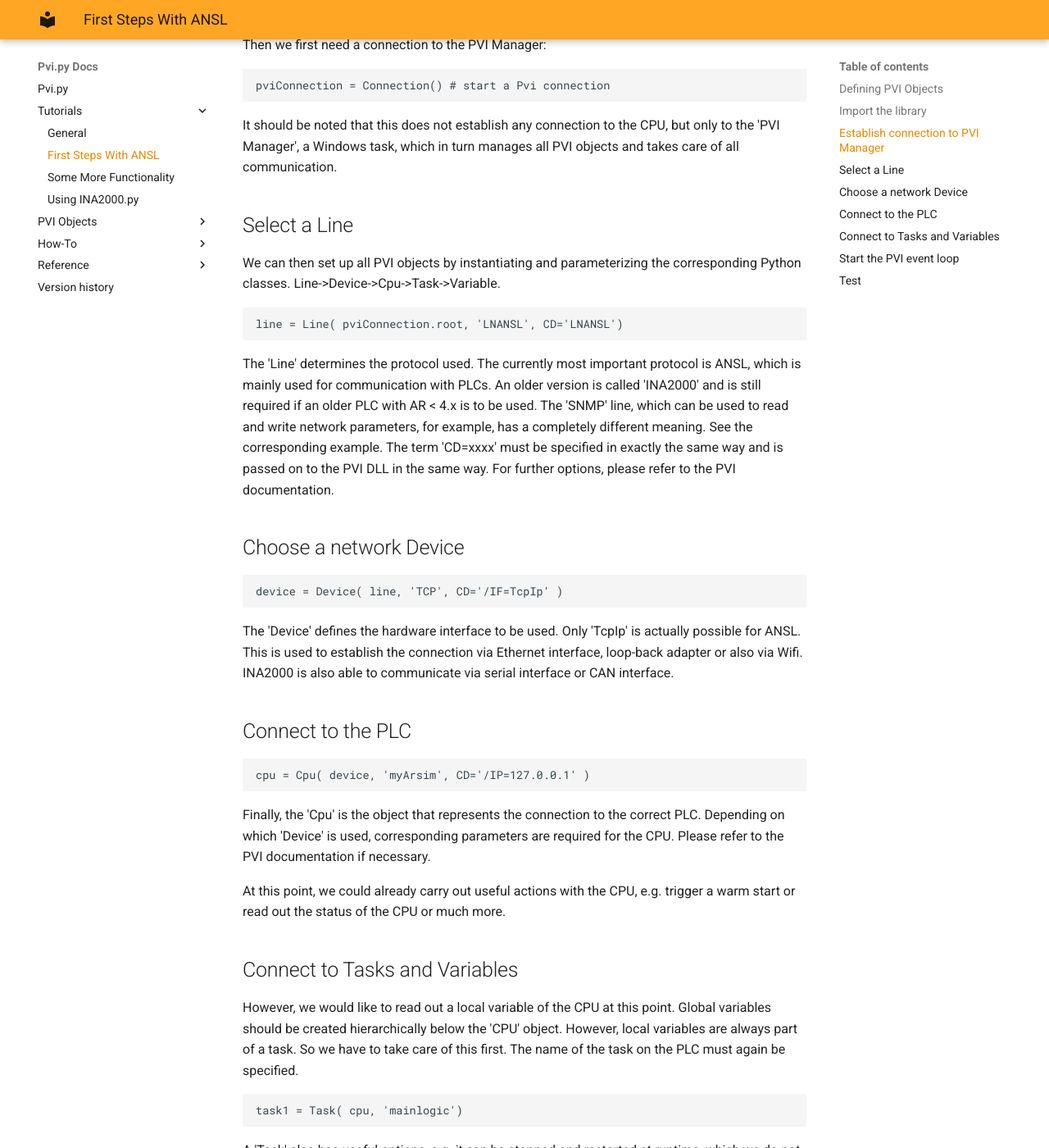
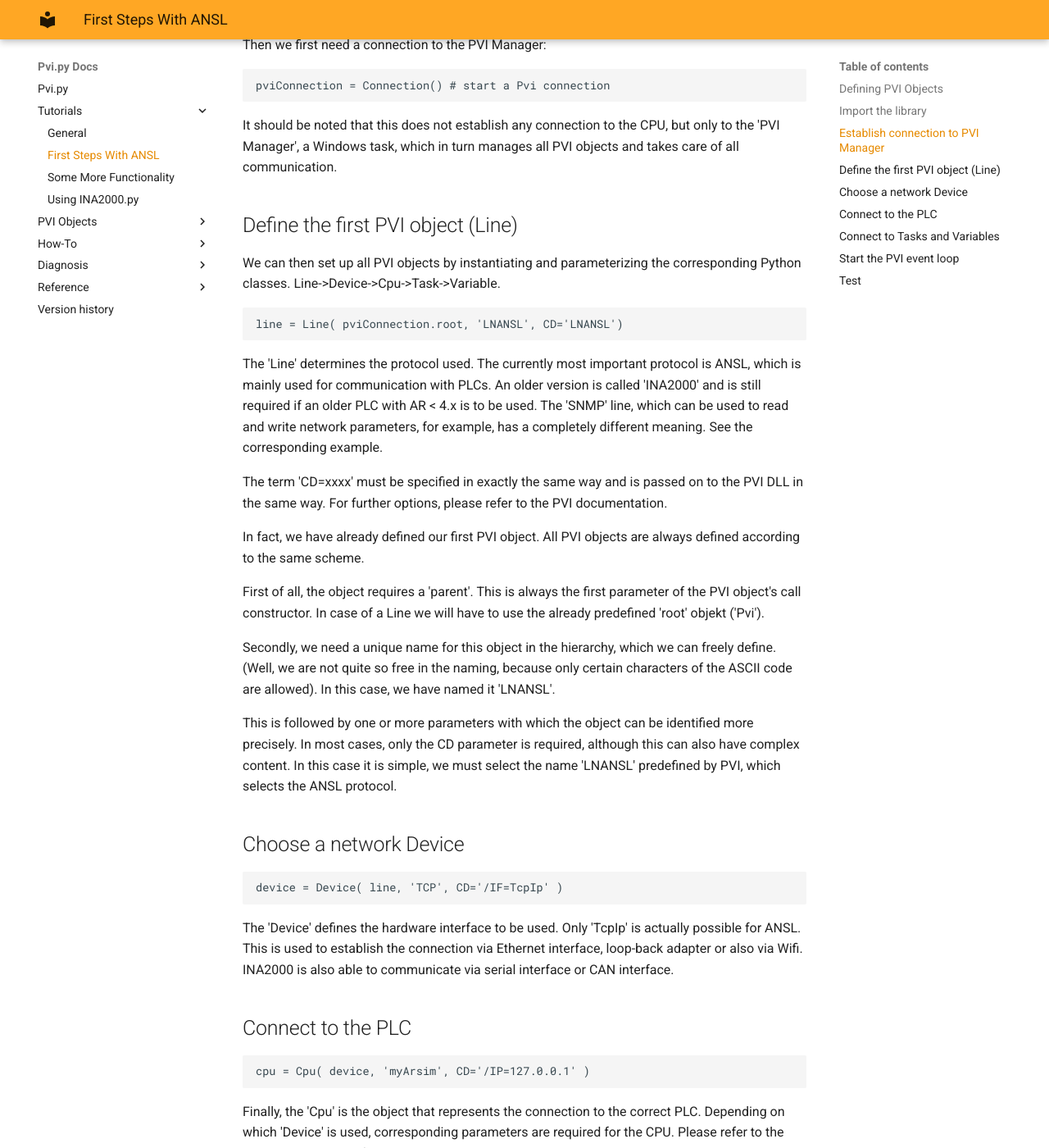
Before and after one commit to hilch/Pvi.py, an MkDocs documentation site: the page built from docs/tutorial/simple1.md, in a window 1280 px wide and 1400 px high, scrolled down 519 px. Shown: the whole window at 82% size. Built offline with MkDocs 1.6.1 and Material for MkDocs 9.7.7, drawn with Linux system fonts in a browser that asks for light colours; some of the changed text lies outside the part shown.

Commit message:
Update mkdocs

````diff
--- a/docs/tutorial/simple1.md
+++ b/docs/tutorial/simple1.md
@@ -21,7 +21,7 @@ pviConnection = Connection() # start a Pvi connection
 
 It should be noted that this does not establish any connection to the CPU, but only to the 'PVI Manager', a Windows task, which in turn manages all PVI objects and takes care of all communication.
 
-## Select a Line
+## Define the first PVI object (Line)
 
 We can then set up all PVI objects by instantiating and parameterizing the corresponding Python classes.
 Line->Device->Cpu->Task->Variable.
@@ -32,7 +32,19 @@ line = Line( pviConnection.root, 'LNANSL', CD='LNANSL')
 The 'Line' determines the protocol used. The currently most important protocol is ANSL, which is mainly used for communication with PLCs.
 An older version is called 'INA2000' and is still required if an older PLC with AR < 4.x is to be used.
 The 'SNMP' line, which can be used to read and write network parameters, for example, has a completely different meaning. See the corresponding example.
+
 The term 'CD=xxxx' must be specified in exactly the same way and is passed on to the PVI DLL in the same way. For further options, please refer to the PVI documentation.
+
+In fact, we have already defined our first PVI object. All PVI objects are always defined according to the same scheme.
+
+First of all, the object requires a 'parent'. This is always the first parameter of the PVI object's call constructor. In case of a Line we will have to use the already predefined 'root' objekt ('Pvi').
+
+Secondly, we need a unique name for this object in the hierarchy, which we can freely define. (Well, we are not quite so free in the naming, because only certain characters of the ASCII code are allowed).
+In this case, we have named it 'LNANSL'.
+
+This is followed by one or more parameters with which the object can be identified more precisely. In most cases, only the CD parameter is required, although this can also have complex content.
+In this case it is simple, we must select the name 'LNANSL' predefined by PVI, which selects the ANSL protocol.
+
 
 ## Choose a network Device
 
@@ -83,7 +95,7 @@ So
 while True:
     pviConnection.doEvents() # must be cyclically called
 ```
-would do the same (and could sometimes be the simpler solution).
+would do the same (and could sometimes be the simpler solution). But the loop started with 'start()' already contains a break condition that can be set by 'stop()'.
 
 Since life is not endless, our program should not run indefinitely and end cleanly.
 For this we create a monitoring function that calls the '.stop()' member of the Connection after a certain time. This ends the loop and ultimately the entire script.
@@ -124,3 +136,16 @@ should end in
 @Pvi/LNANSL/TCP/myArsim/mainlogic/gHeating.status.actTemp = 20.0
 done !
 ```
+
+To check which objects our script has registered with the PVI Manager and whether the parameters used were correct, we can use the [PVI snapshot](../diagnosis/snapshot/snapshot.md). And this is definitely a good way to train your understanding of how PVI works in principle.
+
+The entire script should now be automatically terminated after 10 seconds. This is a little too short to examine it more closely.
+Change the timeout from 10 s to e.g. 120 s (= 2 min) and start it again.
+
+```
+if datetime.datetime.now() - startTime > datetime.timedelta(seconds = 120):
+```
+
+A successful snapshot should show this:
+
+![snapshot](snapshot.png)
--- a/mkdocs.yml
+++ b/mkdocs.yml
@@ -37,6 +37,8 @@ nav:
       - SNMP: howtos/snmp.md
       - Runtime Logger: howtos/logger.md
       - Profiler: howtos/profiler.md
+  - Diagnosis :
+      - PVI Snapshots: diagnosis/snapshot/snapshot.md
   - Reference:
       - Connection : reference/connection.md
       - PviObject : reference/object.md
````
Also changed, not shown: docs/diagnosis/snapshot/snapshot.md (added, +39 -0 lines), docs/index.md (+9 -0 lines), docs/tutorial/simple2.md (+1 -1 lines), dummy.py (added, +45 -0 lines), docs/diagnosis/snapshot/snapshot1.png (added), docs/diagnosis/snapshot/snapshot2.png (added), docs/diagnosis/snapshot/snapshot3.png (added), docs/diagnosis/snapshot/snapshot4.png (added), docs/diagnosis/snapshot/snapshot5.png (added), docs/diagnosis/snapshot/snapshot6.png (added), docs/tutorial/snapshot.png (added).
